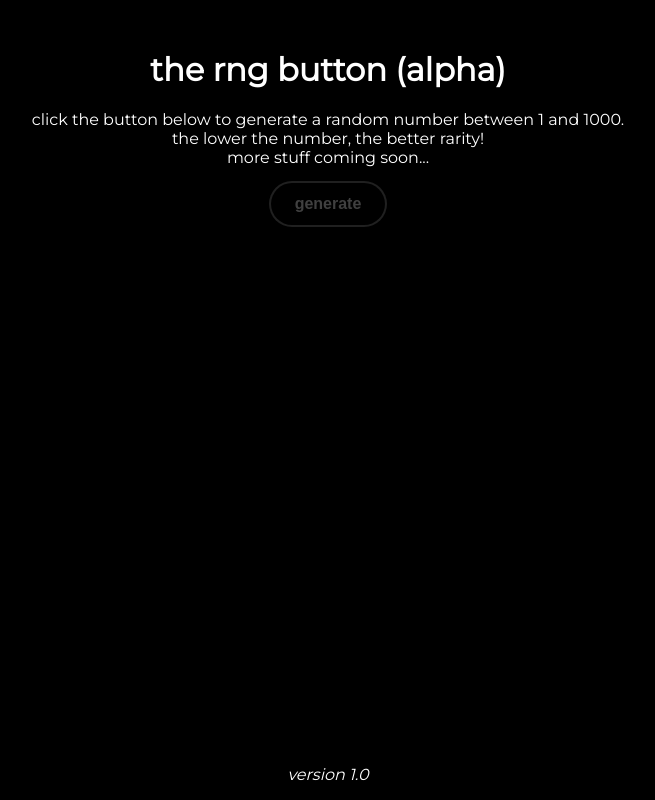
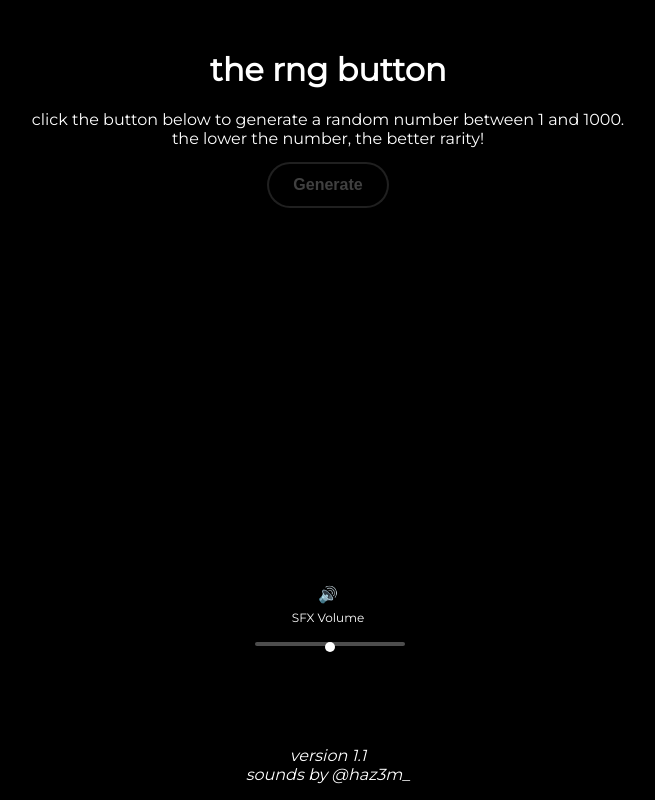
Before and after one commit to Pitchstep/seth.run, a plain HTML site: page rng/index.html in a window 1280 px wide. Shown: the whole page, without its empty margins (312-967 px from the left). Drawn offline with Linux system fonts and the light colour scheme.

Commit message:
Update index.html

```diff
--- a/rng/index.html
+++ b/rng/index.html
@@ -1,28 +1,40 @@
 <!DOCTYPE html>
 <html lang="en">
 <head>
+    <meta charset="UTF-8">
+    <meta name="viewport" content="width=device-width, initial-scale=1.0">
+    <title>the rng button</title>
+    <link rel="stylesheet" href="styles.css">
     <link rel="stylesheet" href="https://fonts.googleapis.com/css?family=Montserrat">
-<meta charset="utf-8">
-<meta name="viewport" content="width=device-width, initial-scale=1">
-<title>the rng button (alpha)</title>
-<meta name="description" content="chat is this real rng chat chat chat omg omgomgomgomg chat chat chat chat chat chat is this real chat chat is this chat chat rng game omg chat chat seth.run project chat chat chat omgl mgklfmskdmasdgreew">
-<meta name="author" content="seth.run games">
-<meta name="robots" content="index, nofollow">
-  <title>rng button</title>
-  <link rel="stylesheet" href="styles.css">
 </head>
 <body>
     <div class="container">
-    <h1>the rng button (alpha)</h1>
-    <p>click the button below to generate a random number between 1 and 1000.<br>the lower the number, the better rarity!<br>more stuff coming soon...</p>
+        <h1>the rng button</h1>
+        <p>click the button below to generate a random number between 1 and 1000.<br>the lower the number, the better rarity!</p>
         <button class="animated-button" id="generate-btn">
-        <span>generate</span>
+            <span>Generate</span>
             <span></span>
         </button>
         <p id="result"></p>
     </div>
 
-  <footer><i>version 1.0</i></footer>
+    <footer><i>version 1.1<br>sounds by @haz3m_</i></footer>
+
+    <!-- Sound effects -->
+    <audio id="common-sound" src="common.mp3"></audio>
+    <audio id="uncommon-sound" src="uncommon.mp3"></audio>
+    <audio id="rare-sound" src="rare.mp3"></audio>
+    <audio id="epic-sound" src="epic.mp3"></audio>
+    <audio id="legendary-sound" src="legendary.mp3"></audio>
+    <audio id="mythical-sound" src="mythical.mp3"></audio>
+
+    <!-- Volume slider -->
+    <div class="volume-slider-container">
+        <div class="audio-symbol">🔊</div>
+        <div class="volume-label">SFX Volume</div>
+        <input type="range" min="0" max="100" value="50" class="volume-slider" id="volume-slider">
+    </div>
+
     <script src="script.js"></script>
 </body>
 </html>
```
Lines whose indentation alone changed are shown as unchanged.
